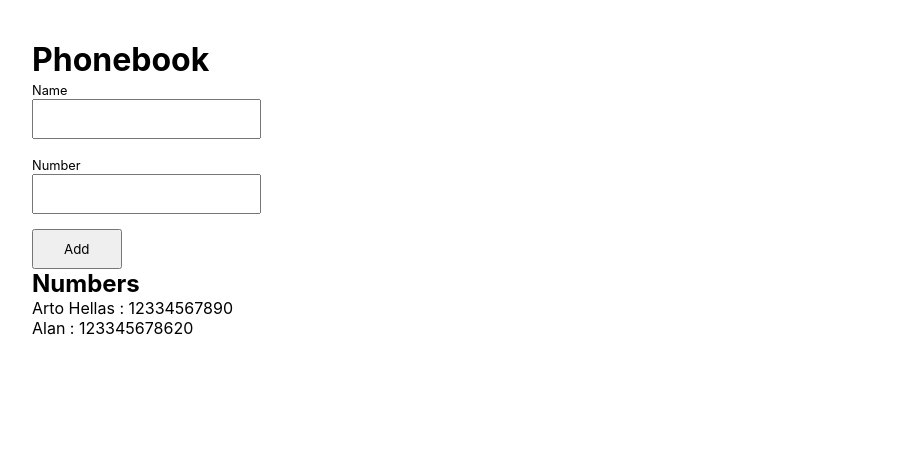
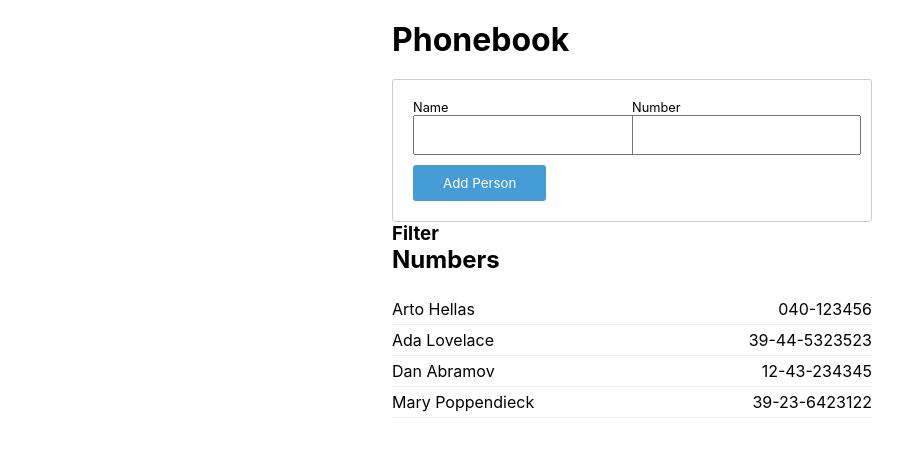
Before and after one commit to danphillipsuk/fullstackopen2022, a React (Create React App) app in the folder part2/phonebook/: page / in a window 1280 px wide. Shown: the top 450 px of the page, without its empty margins (8-911 px from the left). Built offline with nearby package versions, Linux system fonts and the light colour scheme.

Commit message:
Add person form in seperate component

```diff
--- a/part2/phonebook/src/App.js
+++ b/part2/phonebook/src/App.js
@@ -1,68 +1,69 @@
 import { useState } from 'react'
 import People from './components/People';
+import Filter from './components/Filter';
+import AddNewPerson from './components/AddNewPerson';
 
 const App = () => {
 
   const [persons, setPersons] = useState([
-    { name: 'Arto Hellas',
-      number: 12334567890,
-      id: 1 },
-    { name: 'Alan',
-    number: 123345678620,
-      id: 2 }
+    { name: 'Arto Hellas', number: '040-123456', id: 1 },
+    { name: 'Ada Lovelace', number: '39-44-5323523', id: 2 },
+    { name: 'Dan Abramov', number: '12-43-234345', id: 3 },
+    { name: 'Mary Poppendieck', number: '39-23-6423122', id: 4 }
   ])
 
   const [newName, setNewName] = useState('');
   const [newNumber, setNewNumber] = useState('');
 
-  const addPerson = (event) => {
-    event.preventDefault();
-    const personObject = {
-      name: newName,
-      number: newNumber,
-      id: persons.length + 1
-    }
-
-    const duplicateName = persons.some(person => person.name === newName)
-    const duplicateNumber = persons.some(person => person.number === newNumber)
-
-    if((duplicateName) || (duplicateNumber)) {
-      alert(`${newName} already exists in phonebook.`)
-      return
-    }
-
-    setPersons(persons.concat(personObject));
-    setNewName('');
-  }
-
   const handleNameChange = (event) => setNewName(event.target.value);
   const handleNumberChange = (event) => setNewNumber(event.target.value);
 
+
+  // const [newFilter, setFilter] = useState('');
+  // const [showAll, setShowAll] = useState(true);
+
+  // const handleFilter = (event) => {
+  //   setShowAll(false)
+  //   setFilter(event.target.value);
+  // }
+
+  // const filteredPerson = showAll ? persons : persons.filter(person => {
+  //   return person.name === newFilter
+  // })
+
+
+
+
   return (
     <div>
-      <h1>Phonebook</h1>
-      <form onSubmit={addPerson}>
-        <label htmlFor = "name">Name
+      <h1 id="header">Phonebook</h1>
+
+      <AddNewPerson
+        persons={persons}
+        setPersons={setPersons}
+        newName={newName}
+        setNewName={setNewName}
+        handleNameChange={handleNameChange}
+        newNumber={newNumber}
+        setNewNumber={setNewNumber}
+        handleNumberChange={handleNumberChange}
+      />
+
+      <Filter />
+
+      {/* <form>
+        <label htmlFor = "filter">Filter
           <input
-            value={newName}
-            onChange={handleNameChange}
-            id='name'
+            value={newFilter}
+            onChange={handleFilter}
+            id='filter'
           />
         </label>
-        <label htmlFor = "number">Number
-          <input
-            value={newNumber}
-            onChange={handleNumberChange}
-            type='number'
-            id='number'
-          />
-        </label>
-        <div>
-          <button type="submit">Add</button>
-        </div>
-      </form>
+      </form> */}
+
+
       <h2>Numbers</h2>
-        <ul>
+        <ul id="phoneBook">
           {persons.map(people =>
             <People key={people.id} individual={people} />
             )}
--- /dev/null
+++ b/part2/phonebook/src/components/AddNewPerson.js
@@ -0,0 +1,56 @@
+const AddNewPerson = ({ persons, newName, handleNameChange, setNewName, setPersons, newNumber, setNewNumber, handleNumberChange }) => {
+
+  const addPerson = (event) => {
+    event.preventDefault();
+    const personObject = {
+      name: newName,
+      number: newNumber,
+      id: persons.length + 1
+    }
+
+    const duplicateName = persons.some(person => person.name === newName)
+    const duplicateNumber = persons.some(person => person.number === newNumber)
+
+    if(duplicateName) {
+      alert(`${newName} already exists in phonebook.`)
+      setNewName('');
+      return
+    }
+
+    if(duplicateNumber) {
+      alert(`${newNumber} already exists in phonebook.`)
+      setNewNumber('');
+      return
+    }
+
+    setPersons(persons.concat(personObject));
+    setNewName('');
+    setNewNumber('');
+  }
+
+  return (
+    <form onSubmit={addPerson}>
+      <div className="addPersonInputs">
+        <label htmlFor = "name">Name</label>
+        <input
+          value={newName}
+          onChange={handleNameChange}
+          id='name'
+        />
+      </div>
+      <div className="addPersonInputs">
+        <label htmlFor = "number">Number</label>
+        <input
+          value={newNumber}
+          onChange={handleNumberChange}
+          type='number'
+          id='number'
+        />
+      </div>
+      <br />
+      <button type="submit">Add Person</button>
+    </form>
+  )
+}
+
+export default AddNewPerson
--- /dev/null
+++ b/part2/phonebook/src/components/Filter.js
@@ -0,0 +1,8 @@
+const Filter = () => {
+
+  return (
+    <h3>Filter</h3>
+  )
+}
+
+export default Filter
--- a/part2/phonebook/src/components/People.js
+++ b/part2/phonebook/src/components/People.js
@@ -1,7 +1,7 @@
 const People = ({ individual }) => {
 
   return (
-    <li>{individual.name} : {individual.number}</li>
+    <li>{individual.name}<span>{individual.number}</span></li>
   )
 }
 
--- a/part2/phonebook/src/index.css
+++ b/part2/phonebook/src/index.css
@@ -12,19 +12,57 @@
 }
 
 #root {
-  padding: 40px;
+  max-width: 480px;
+  margin: 0 auto;
 }
 
-#root form label {
+#header {
+  padding: 20px 0;
+}
+
+#root form {
+  width: 100%;
+  padding: 20px;
+  border: solid 1px rgb(204, 204, 204);
+  border-radius: 3px;
+  display: flex;
+  flex-wrap: wrap;
+}
+
+.addPersonInputs {
+  width: 50%;
+}
+
+.addPersonInputs label {
+  display: block;
   font-size: .8rem;
 }
 
-#root form input {
-  display: block;
+.addPersonInputs input {
   padding: 10px 5px;
-  margin: 0 0 15px 0;
 }
 
 #root form button {
+  margin-top: 10px;
+  cursor: pointer;
+  background-color: rgb(69, 156, 214);
+  border: transparent;
+  border-radius: 3px;
+  color: #FFF;
   padding: 10px 30px;
 }
+
+#phoneBook {
+  width: 100%;
+  display: flex;
+  flex-wrap: wrap;
+  margin: 20px 0;
+}
+
+#phoneBook li {
+  display: flex;
+  width: 100%;
+  justify-content: space-between;
+  padding: 5px 0;
+  border-bottom: solid 1px #eee;
+}
```
